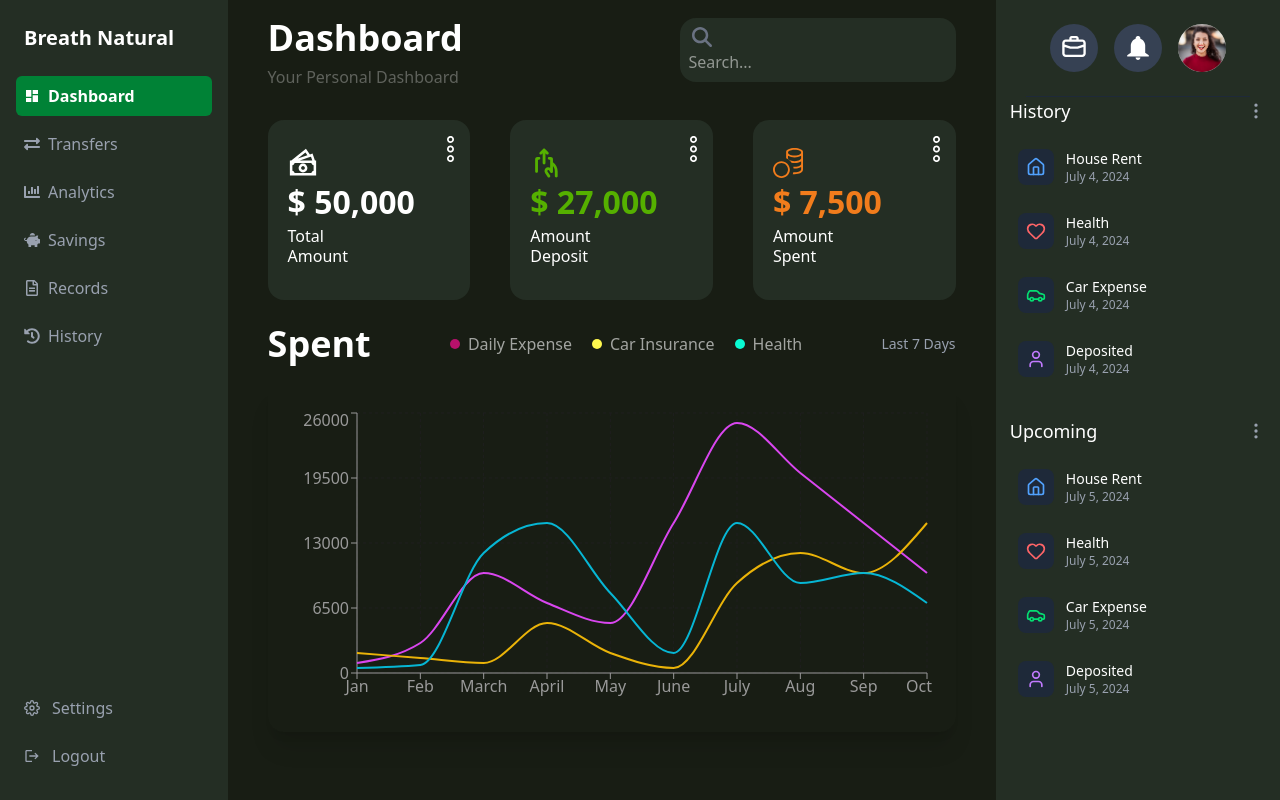
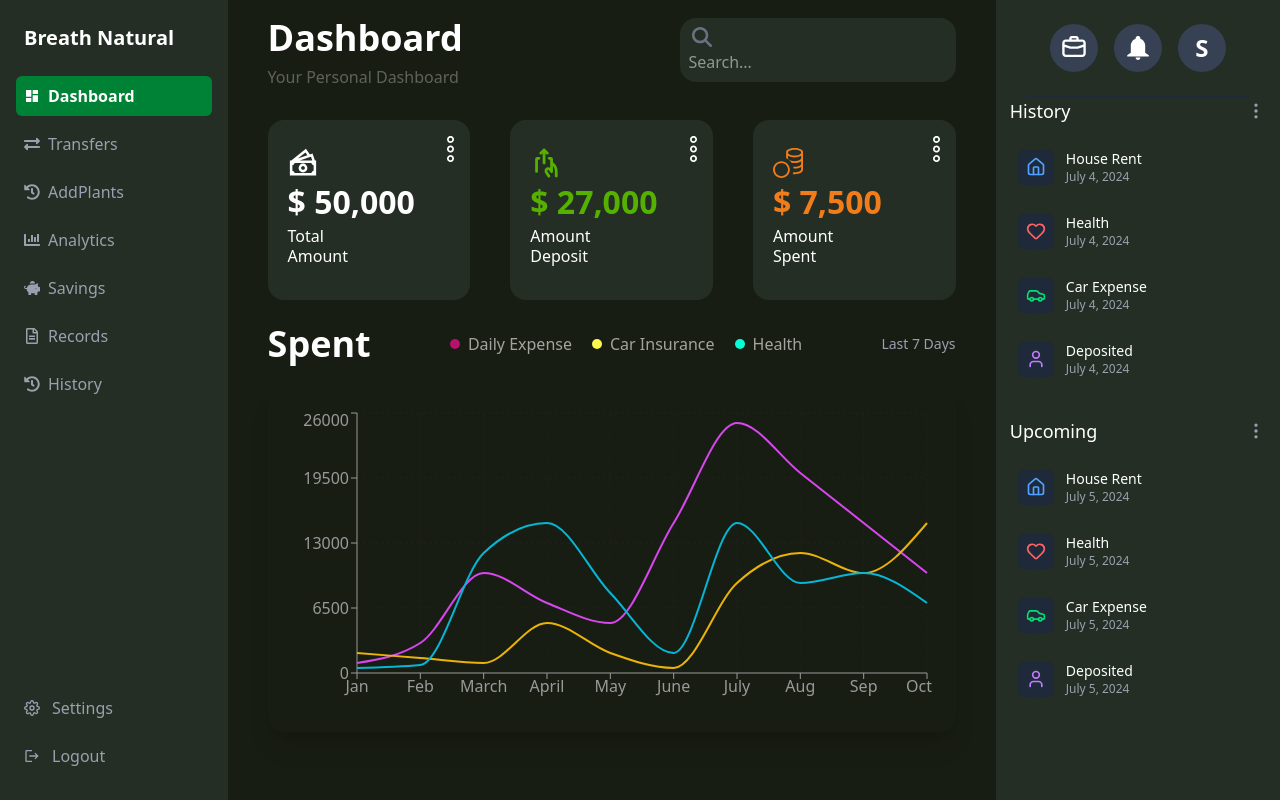
Before and after one commit to tot3110/Planto-Project, a React (Vite) app in the folder Breath-Natural/: page /dashboard in a window 1280 px wide. Built offline with nearby package versions, Linux system fonts and the light colour scheme; sample sign-in values are in the browser's storage.

Commit message:
Adding more functionalities in Dashboard page

```diff
--- a/Breath-Natural/package.json
+++ b/Breath-Natural/package.json
@@ -14,6 +14,7 @@
     "@fortawesome/react-fontawesome": "^0.2.2",
     "@tailwindcss/vite": "^4.1.10",
     "chart.js": "^4.5.0",
+    "jwt-decode": "^4.0.0",
     "lucide-react": "^0.525.0",
     "react": "^19.1.0",
     "react-chartjs-2": "^5.3.0",
--- a/Breath-Natural/src/App.jsx
+++ b/Breath-Natural/src/App.jsx
@@ -3,12 +3,14 @@ import { BrowserRouter as Router, Routes, Route } from 'react-router-dom';
 import Login from './page/Login';
 import Signup from './page/Signup';
 import Dashboard from "./page/Dashboard";
+import AddPlants from "./page/AddPlants";
 import Transfers from "./page/Transfers";
 import Analytics from "./page/Analytics";
 import Savings from "./page/Savings";
 import Records from "./page/Records";
 import History from "./page/History";
 import Settings from "./page/Settings";
+
 
 
 function App() {
@@ -18,6 +20,7 @@ function App() {
         <Route path="/" element={<Login />} />
         <Route path="/signup" element={<Signup />} />
         <Route path="/dashboard" element={<Dashboard />} />
+        <Route path="/addplants" element={<AddPlants />} />
         <Route path="/transfers" element={<Transfers />} />
         <Route path="/analytics" element={<Analytics />} />
         <Route path="/savings" element={<Savings />} />
--- a/Breath-Natural/src/components/LeftSidebar.jsx
+++ b/Breath-Natural/src/components/LeftSidebar.jsx
@@ -16,6 +16,7 @@ const Sidebar = () => {
   const menu = [
     { path: "/dashboard", label: "Dashboard", icon: <MdDashboard /> },
     { path: "/transfers", label: "Transfers", icon: <FaExchangeAlt /> },
+    { path: "/addplants", label: "AddPlants", icon: <FaHistory /> },
     { path: "/analytics", label: "Analytics", icon: <FaChartBar /> },
     { path: "/savings", label: "Savings", icon: <FaPiggyBank /> },
     { path: "/records", label: "Records", icon: <FaRegFileAlt /> },
--- a/Breath-Natural/src/components/RightSidebar.jsx
+++ b/Breath-Natural/src/components/RightSidebar.jsx
@@ -1,11 +1,27 @@
 import React from 'react';
-import { Home, Heart, Car, User, MoreVertical } from 'lucide-react';
+import { Home, Heart, Car, User, MoreVertical, ChartAreaIcon } from 'lucide-react';
 import userImage from '../assets/user image.jpg';
 import userBell from '../assets/bell.svg';
 import userMessage from '../assets/msg.svg'
 import { NavLink } from "react-router-dom";
+import { jwtDecode } from "jwt-decode";
+
 
 const Sidebar = () => {
+  const token = localStorage.getItem("token");
+  let decodeToken;
+  // console.log(token)
+
+  if(token){
+    decodeToken = jwtDecode(token)
+    console.log(decodeToken)
+  }
+
+  const name = decodeToken.name
+  const firstChar = name[0].toUpperCase();
+  // console.log(firstChar)
+
+
   const historyItems = [
     {
       id: 1,
@@ -110,8 +126,9 @@ const Sidebar = () => {
             <img src={userBell} className='w-6 h-6' />
           </div>
 
-          <div className="w-12 h-12">
-          <img src={userImage} className='w-full h-full rounded-full'/>
+          <div className="w-12 h-12 flex justify-center items-center rounded-full bg-gray-700 font-bold">
+          {/* <p src={userImage} className='w-full h-full rounded-full'/> */}
+          <p className='text-[24px]'>{firstChar}</p>
           </div>
         </div>
       </div>
--- /dev/null
+++ b/Breath-Natural/src/page/AddPlants.jsx
@@ -0,0 +1,13 @@
+import React from 'react'
+import LeftSidebar from "../components/LeftSidebar";
+
+
+const AddPlants = () => {
+  return (
+    <div>
+      <LeftSidebar />
+    </div>
+  )
+}
+
+export default AddPlants
--- a/Breath-Natural/src/page/Analytics.jsx
+++ b/Breath-Natural/src/page/Analytics.jsx
@@ -1,6 +1,18 @@
 import React from 'react'
-import LeftSidebar from '../components/LeftSidebar'
+import { useEffect } from 'react'
+import LeftSidebar from '../components/LeftSidebar';
+import { useNavigate } from "react-router-dom";
+
 const Analytics = () => {
+  const nav = useNavigate();
+
+    useEffect(() =>{
+    const token = localStorage.getItem("token")
+
+    if(!token){
+      nav("/")
+}})
+
   return (
     <div className='flex h-screen'>
     <LeftSidebar />
--- a/Breath-Natural/src/page/Dashboard.jsx
+++ b/Breath-Natural/src/page/Dashboard.jsx
@@ -1,4 +1,4 @@
-import React from 'react'
+import React, { useEffect } from 'react'
 import Card from '../components/Card'
 import LeftSidebar from '../components/LeftSidebar'
 import RightSidebar from '../components/RightSidebar'
@@ -11,8 +11,19 @@ import { MdColorLens } from 'react-icons/md'
 import threeDot from '../assets/Vector (1).svg'
 import amountDeposit from '../assets/ph_hand-deposit-bold.svg'
 import amountSpent from '../assets/qlementine-icons_money-16.svg'
+import { useNavigate } from "react-router-dom";
+
 
 const Dashboard = () => {
+  const nav = useNavigate();
+
+  useEffect(() =>{
+    const token = localStorage.getItem("token")
+
+    if(!token){
+      nav("/")
+}})
+
   const Carddata = {
     color: "white",
     text: "Total Amount",
--- a/Breath-Natural/src/page/Login.jsx
+++ b/Breath-Natural/src/page/Login.jsx
@@ -39,9 +39,10 @@ const Login = () => {
     const data = await response.json();
 
     if (response.ok) {
-      // Optionally store token here
-      // localStorage.setItem("token", data.token);
-      nav("/dashboard");  // ✅ Redirect to dashboard
+      console.log(data)
+
+      localStorage.setItem("token", data.Token);
+      nav("/dashboard");
     } else {
       setError(data.message || "Login failed. Try again.");
     }
@@ -51,6 +52,7 @@ const Login = () => {
     setLoading(false);
   }
 };
+
 
   return (
     <div className="w-full min-h-screen bg-gradient-to-r from-[#AC72A1] via-[#FBD9FA] to-[#070E2A] flex items-center justify-center px-4 py-8">
```
Also changed, not shown: 1 other file (tests, documents, lock files or other folders).
